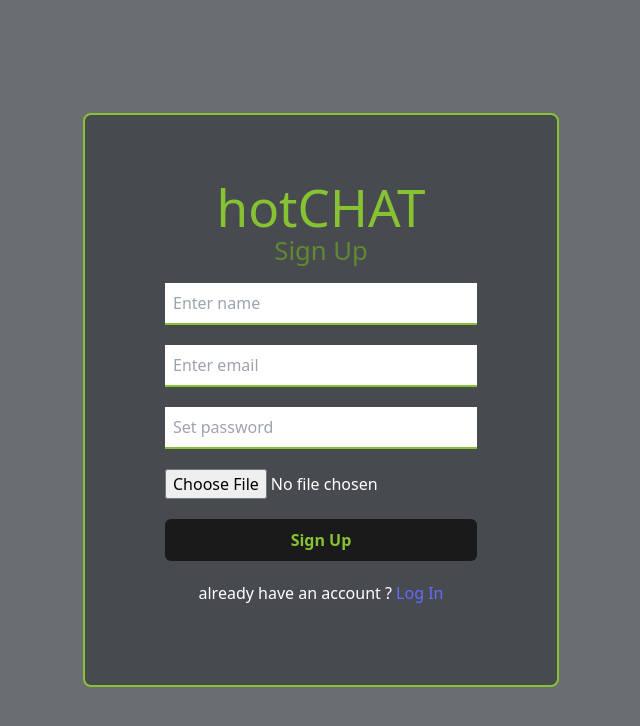
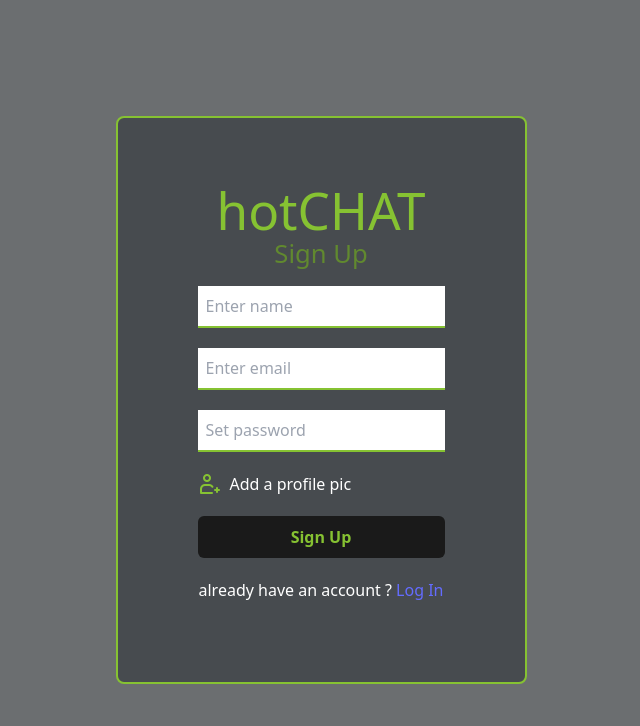
Before and after one commit to MGuruNikhil/theConnection, a React (Vite) app: page /signup in a window 1280 px wide. Shown: the top 726 px of the page, without its empty margins (319-959 px from the left). Built offline with nearby package versions, Linux system fonts and the light colour scheme; no server answers.

Commit message:
add pp icon added

```diff
--- a/src/pages/Signup.jsx
+++ b/src/pages/Signup.jsx
@@ -4,6 +4,7 @@ import { createUserWithEmailAndPassword, updateProfile } from "firebase/auth";
 import { ref, uploadBytesResumable, getDownloadURL } from "firebase/storage";
 import { doc, setDoc } from "firebase/firestore";
 import { Link, useNavigate } from 'react-router-dom';
+import addPP from '../assets/addPP.png'
 
 const Signup = () => {
 
@@ -111,7 +112,11 @@ const Signup = () => {
                 <input className='p-2 border-b-2 border-b-[#86C232] focus:outline-none' type="text" name="displayName" id="displayName" placeholder='Enter name' />
                 <input className='p-2 border-b-2 border-b-[#86C232] focus:outline-none' type="email" name="email" id="email" placeholder='Enter email' />
                 <input className='p-2 border-b-2 border-b-[#86C232] focus:outline-none' type="password" name="password" id="password" placeholder='Set password' />
-                <input type="file" name="profilePhoto" id="profilePhoto" />
+                <label htmlFor="profilePhoto" className='flex gap-2'>
+                    <img src={addPP} alt="pp" />
+                    <span>Add a profile pic</span>
+                </label>
+                <input className="hidden" type="file" name="profilePhoto" id="profilePhoto"/>
                 <button className='rounded-md border border-transparent py-2 px-4 text-base font-semibold font-inherit bg-[#1a1a1a] cursor-pointer transition-border-color duration-250 overflow-hidden text-[#86C232] focus:outline-none focus-visible:ring-4 focus-visible:ring-auto focus-visible:ring-[#86C232] hover:border-[#86C232]'>Sign Up</button>
                 {isErr && <span>{error}</span>}
             </form>
```
Also changed, not shown: src/assets/addPP.png (added).
